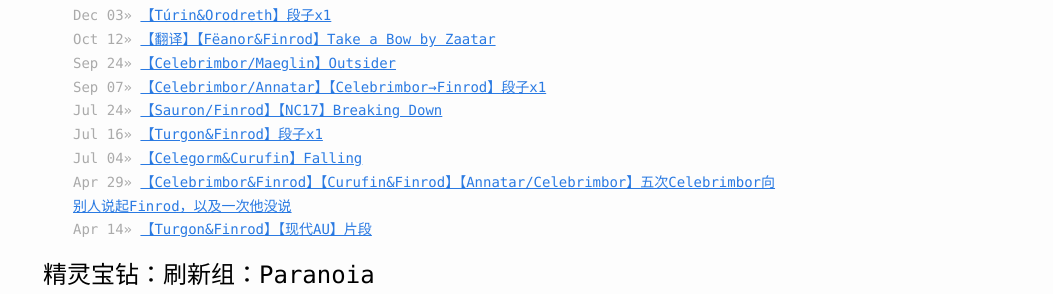
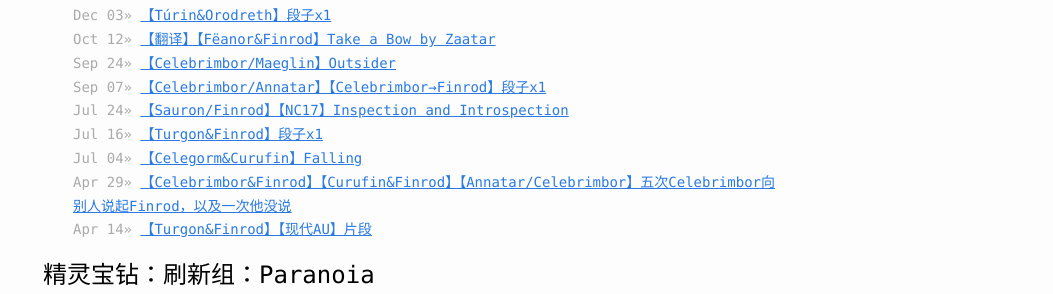
Before and after one commit to greylantern/greylantern.github.io, a Jekyll site: the page built from category.html, in a window 1280 px wide and 900 px high, scrolled down 1514 px. Shown: the part 158-452 px from the top of the window, without its empty margins (227-1280 px from the left). Built offline with Jekyll 4.4.1, drawn with Linux system fonts in a browser that asks for light colours.

Commit message:
change a title

```diff
--- a/_posts/2014-07-24-【Sauron:Finrod】【NC17】Breaking Down.html
+++ b/_posts/2014-07-24-【Sauron:Finrod】【NC17】Inspection and Introspection.html
@@ -1,13 +1,13 @@
 ---
 layout: default
-title:  "【Sauron/Finrod】【NC17】Breaking Down"
+title:  "【Sauron/Finrod】【NC17】Inspection and Introspection"
 date:   2014-07-24
 categories: 精灵宝钻：其它cp
 ---
 
 
 <br>
-【Sauron/Finrod】【NC17】Breaking Down
+【Sauron/Finrod】【NC17】Inspection and Introspection
 <br>
 <br>
 
```
Also changed, not shown: other parts of _posts/2014-07-24-【Sauron:Finrod】【NC17】Inspection and Introspection.html (+1 -1 lines).
